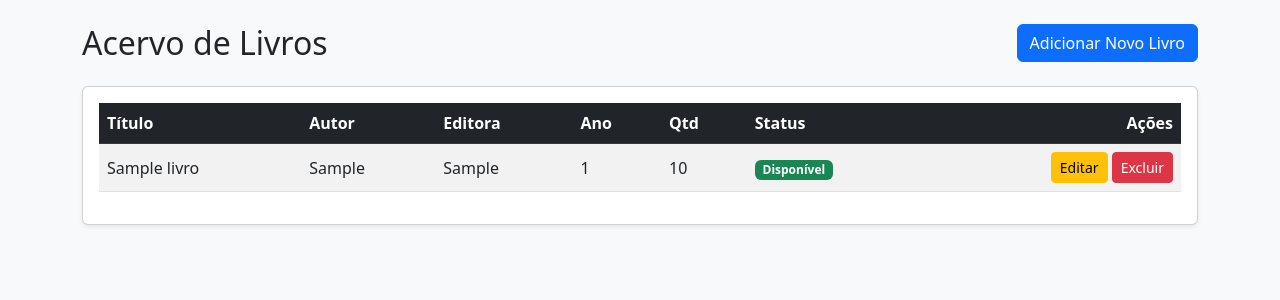
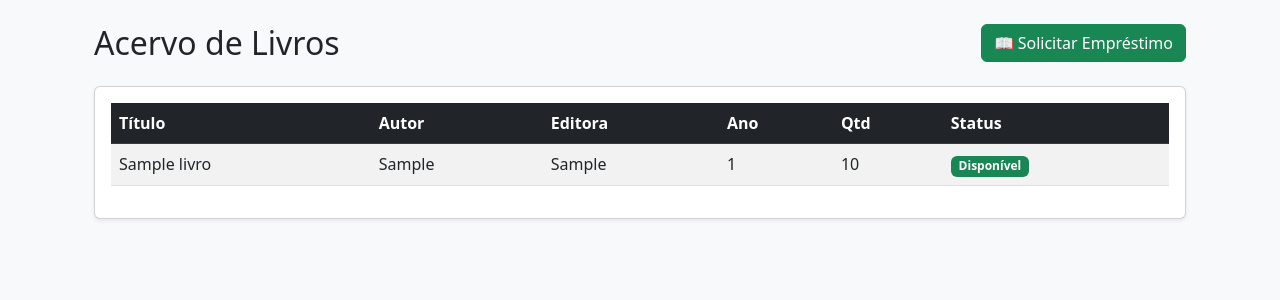
Before and after one commit to ryancs2/BIBLIOTECA-GRUPO-A, a Django app: page /acervo/ in a window 1280 px wide. Shown: the part 56-356 px from the top of the page. Run offline with Django 5.2, Linux system fonts and the light colour scheme; tables that the repository leaves empty hold one stand-in row (values such as "Sample post").

Commit message:
Alteração para solicitar emprestimo de livros. Adição de novas rotas para páginas de informações e suporte.

```diff
--- a/livros/models.py
+++ b/livros/models.py
@@ -14,3 +14,25 @@ class Livro(models.Model):
 
     def __str__(self):
         return f"{self.titulo} - {self.autor}"
+
+    from django.db import models
+
+class Livro(models.Model):
+    titulo = models.CharField(max_length=200, verbose_name="Título")
+    autor = models.CharField(max_length=150, verbose_name="Autor")
+    editora = models.CharField(max_length=100, verbose_name="Editora")
+    ano_publicacao = models.IntegerField(verbose_name="Ano de Publicação")
+    quantidade_exemplares = models.IntegerField(verbose_name="Quantidade de Exemplares")
+    disponivel = models.BooleanField(default=True, verbose_name="Disponível")
+
+    def __str__(self):
+        return f"{self.titulo} - {self.autor}"
+
+class Emprestimo(models.Model):
+    livro = models.ForeignKey(Livro, on_delete=models.CASCADE, verbose_name="Livro")
+    nome_solicitante = models.CharField(max_length=150, verbose_name="Nome do Aluno/Funcionário")
+    data_empréstimo = models.DateField(auto_now_add=True, verbose_name="Data da Solicitação")
+    devolvido = models.BooleanField(default=False, verbose_name="Devolvido")
+
+    def __str__(self):
+        return f"Empréstimo de {self.livro.titulo} para {self.nome_solicitante}"
--- a/livros/templates/livros/lista.html
+++ b/livros/templates/livros/lista.html
@@ -1,17 +1,18 @@
 {% extends 'livros/base.html' %}
 {% block content %}
+<div class="container mt-4">
     <div class="row mb-3">
         <div class="col-md-8">
             <h2>Acervo de Livros</h2>
         </div>
         <div class="col-md-4 text-end">
-        <a href="{% url 'adicionar_livro' %}" class="btn btn-primary">Adicionar Novo Livro</a>
+            <a href="{% url 'solicitar_emprestimo' %}" class="btn btn-success">📖 Solicitar Empréstimo</a>
         </div>
     </div>
 
     <div class="card shadow-sm">
         <div class="card-body">
-        <table class="table table-striped table-hover align-middle">
+            <table class="table table-striped align-middle">
                 <thead class="table-dark">
                     <tr>
                         <th>Título</th>
@@ -20,7 +21,6 @@
                         <th>Ano</th>
                         <th>Qtd</th>
                         <th>Status</th>
-                    <th class="text-end">Ações</th>
                     </tr>
                 </thead>
                 <tbody>
@@ -38,18 +38,15 @@
                                 <span class="badge bg-danger">Indisponível</span>
                             {% endif %}
                         </td>
-                    <td class="text-end">
-                        <a href="{% url 'editar_livro' livro.id %}" class="btn btn-sm btn-warning">Editar</a>
-                        <a href="{% url 'excluir_livro' livro.id %}" class="btn btn-sm btn-danger">Excluir</a>
-                    </td>
                     </tr>
                     {% empty %}
                     <tr>
-                    <td colspan="7" class="text-center text-muted">Nenhum livro cadastrado no sistema.</td>
+                        <td colspan="6" class="text-center text-muted py-4">Nenhum livro cadastrado no sistema.</td>
                     </tr>
                     {% endfor %}
                 </tbody>
             </table>
         </div>
     </div>
+</div>
 {% endblock %}
--- a/livros/urls.py
+++ b/livros/urls.py
@@ -6,7 +6,5 @@ urlpatterns = [
     path('quem-somos/', views.quem_somos, name='quem_somos'),
     path('suporte/', views.suporte, name='suporte'),
     path('acervo/', views.lista_livros, name='lista_livros'),
-    path('novo/', views.adicionar_livro, name='adicionar_livro'),
-    path('editar/<int:pk>/', views.editar_livro, name='editar_livro'),
-    path('excluir/<int:pk>/', views.excluir_livro, name='excluir_livro'),
+    path('emprestimo/', views.solicitar_emprestimo, name='solicitar_emprestimo'),
 ]
--- a/livros/views.py
+++ b/livros/views.py
@@ -1,60 +1,5 @@
-from django.shortcuts import render
-
-# Create your views here.
-
 from django.shortcuts import render, redirect, get_object_or_404
-from .models import Livro
-
-def lista_livros(request):
-    query = request.GET.get('q')
-    if query:
-        livros = Livro.model_manager.filter(titulo__icontains=query) if hasattr(Livro, 'model_manager') else Livro.objects.filter(titulo__icontains=query)
-    else:
-        livros = Livro.objects.all()
-    return render(request, 'livros/lista.html', {'livros': livros})
-
-def adicionar_livro(request):
-    if request.method == 'POST':
-        titulo = request.POST.get('titulo')
-        autor = request.POST.get('autor')
-        editora = request.POST.get('editora')
-        ano_publicacao = request.POST.get('ano_publicacao')
-        quantidade_exemplares = request.POST.get('quantidade_exemplares')
-        disponivel = True if request.POST.get('disponivel') == 'on' else False
-
-        Livro.objects.create(
-            titulo=titulo,
-            autor=autor,
-            editora=editora,
-            ano_publicacao=ano_publicacao,
-            quantidade_exemplares=quantidade_exemplares,
-            disponivel=disponivel
-        )
-        return redirect('lista_livros')
-    return render(request, 'livros/form.html')
-
-def editar_livro(request, pk):
-    livro = get_object_or_404(Livro, pk=pk)
-    if request.method == 'POST':
-        livro.titulo = request.POST.get('titulo')
-        livro.autor = request.POST.get('autor')
-        livro.editora = request.POST.get('editora')
-        livro.ano_publicacao = request.POST.get('ano_publicacao')
-        livro.quantidade_exemplares = request.POST.get('quantidade_exemplares')
-        livro.disponivel = True if request.POST.get('disponivel') == 'on' else False
-        livro.save()
-        return redirect('lista_livros')
-    return render(request, 'livros/form.html', {'livro': livro})
-
-def excluir_livro(request, pk):
-    livro = get_object_or_404(Livro, pk=pk)
-    if request.method == 'POST':
-        livro.delete()
-        return redirect('lista_livros')
-    return render(request, 'livros/excluir.html', {'livro': livro})
-
-from django.shortcuts import render, redirect, get_object_or_404
-from .models import Livro
+from .models import Livro, Emprestimo
 
 def index(request):
     return render(request, 'livros/index.html')
@@ -65,7 +10,6 @@ def quem_somos(request):
 def suporte(request):
     sucesso = False
     if request.method == 'POST':
-        # Aqui você poderia salvar no banco ou enviar um e-mail futuramente
         sucesso = True
     return render(request, 'livros/suporte.html', {'sucesso': sucesso})
 
@@ -77,42 +21,29 @@ def lista_livros(request):
         livros = Livro.objects.all()
     return render(request, 'livros/lista.html', {'livros': livros})
 
-def adicionar_livro(request):
+def solicitar_emprestimo(request):
+    livros_disponiveis = Livro.objects.filter(disponivel=True, quantidade_exemplares__gt=0)
+    erro = None
+
     if request.method == 'POST':
-        titulo = request.POST.get('titulo')
-        autor = request.POST.get('autor')
-        editora = request.POST.get('editora')
-        ano_publicacao = request.POST.get('ano_publicacao')
-        quantidade_exemplares = request.POST.get('quantidade_exemplares')
-        disponivel = True if request.POST.get('disponivel') == 'on' else False
+        nome_solicitante = request.POST.get('nome_solicitante')
+        livro_id = request.POST.get('livro_id')
 
-        Livro.objects.create(
-            titulo=titulo,
-            autor=autor,
-            editora=editora,
-            ano_publicacao=ano_publicacao,
-            quantidade_exemplares=quantidade_exemplares,
-            disponivel=disponivel
-        )
-        return redirect('lista_livros')
-    return render(request, 'livros/form.html')
+        livro = get_object_or_404(Livro, id=livro_id)
 
-def editar_livro(request, pk):
-    livro = get_object_or_404(Livro, pk=pk)
-    if request.method == 'POST':
-        livro.titulo = request.POST.get('titulo')
-        livro.autor = request.POST.get('autor')
-        livro.editora = request.POST.get('editora')
-        livro.ano_publicacao = request.POST.get('ano_publicacao')
-        livro.quantidade_exemplares = request.POST.get('quantidade_exemplares')
-        livro.disponivel = True if request.POST.get('disponivel') == 'on' else False
-        livro.save()
-        return redirect('lista_livros')
-    return render(request, 'livros/form.html', {'livro': livro})
+        if livro.quantidade_exemplares > 0 and livro.disponivel:
+            # Cria o registro do empréstimo
+            Emprestimo.objects.create(livro=livro, nome_solicitante=nome_solicitante)
+            # Atualiza a quantidade e disponibilidade
+            livro.quantidade_exemplares -= 1
+            if livro.quantidade_exemplares == 0:
+                livro.disponivel = False
+            livro.save()
+            return redirect('lista_livros')
+        else:
+            erro = "Desculpe, este livro não está disponível no momento."
 
-def excluir_livro(request, pk):
-    livro = get_object_or_404(Livro, pk=pk)
-    if request.method == 'POST':
-        livro.delete()
-        return redirect('lista_livros')
-    return render(request, 'livros/excluir.html', {'livro': livro})
+    return render(request, 'livros/emprestimo_form.html', {
+        'livros_disponiveis': livros_disponiveis,
+        'erro': erro
+    })
```
Also changed, not shown: livros/templates/livros/emprestimo_form.html (added, +39 -0 lines), db.sqlite3, livros/migrations/0002_emprestimo.py (added). Lines whose indentation alone changed are shown as unchanged.
